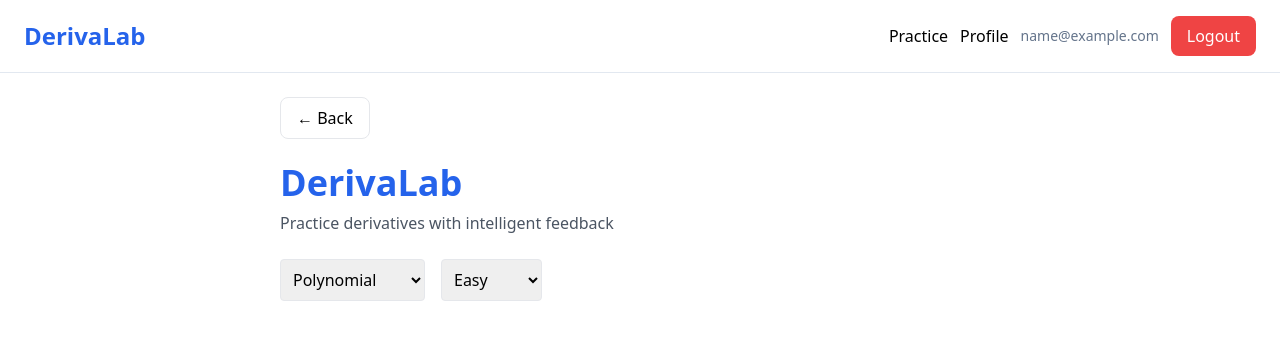
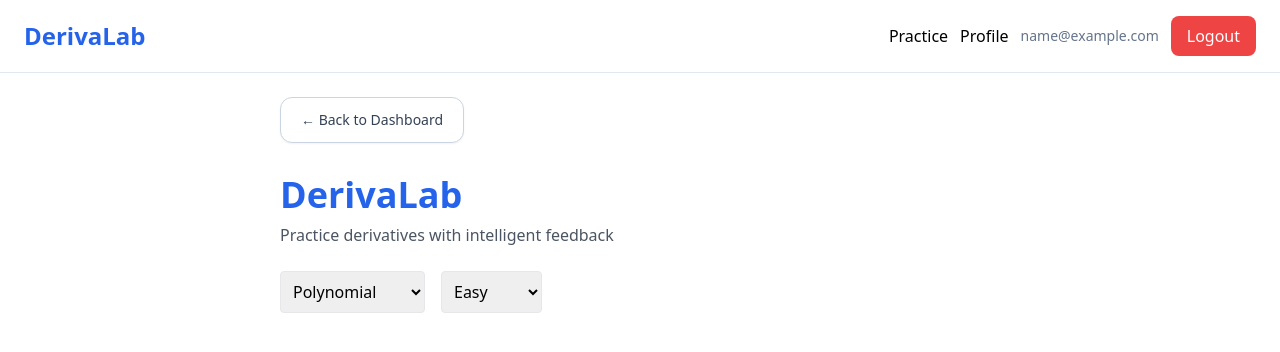
Before and after one commit to lu-alvz-dev/derivalab, a React (Vite) app in the folder client/: page /practice in a window 1280 px wide. Shown: the top 352 px of the page. Built offline with nearby package versions, Linux system fonts and the light colour scheme; no server answers; sample sign-in values are in the browser's storage.

Commit message:
refactor navigation back to student dashboard

```diff
--- a/client/src/pages/PracticePage.jsx
+++ b/client/src/pages/PracticePage.jsx
@@ -112,19 +112,32 @@ function PracticePage() {
     <>
       <Navbar />
       <div className="max-w-3xl mx-auto p-6">
-        <div className="mb-6">
+        <div className="mb-8">
           <button
-            onClick={() => navigate(-1)}
+            onClick={() => navigate("/student-dashboard")}
             className="
-      rounded-lg
+      inline-flex
+      items-center
+      gap-2
+      rounded-xl
       border
-      px-4
-      py-2
-      hover:bg-gray-100
-      transition
+      border-slate-300
+      bg-white
+      px-5
+      py-3
+      text-sm
+      font-medium
+      text-slate-700
+      shadow-sm
+      transition-all
+      duration-200
+      hover:border-blue-200
+      hover:bg-blue-50
+      hover:text-blue-700
+      hover:shadow-md
     "
           >
-            ← Back
+            ← Back to Dashboard
           </button>
         </div>
         <Header />
```
